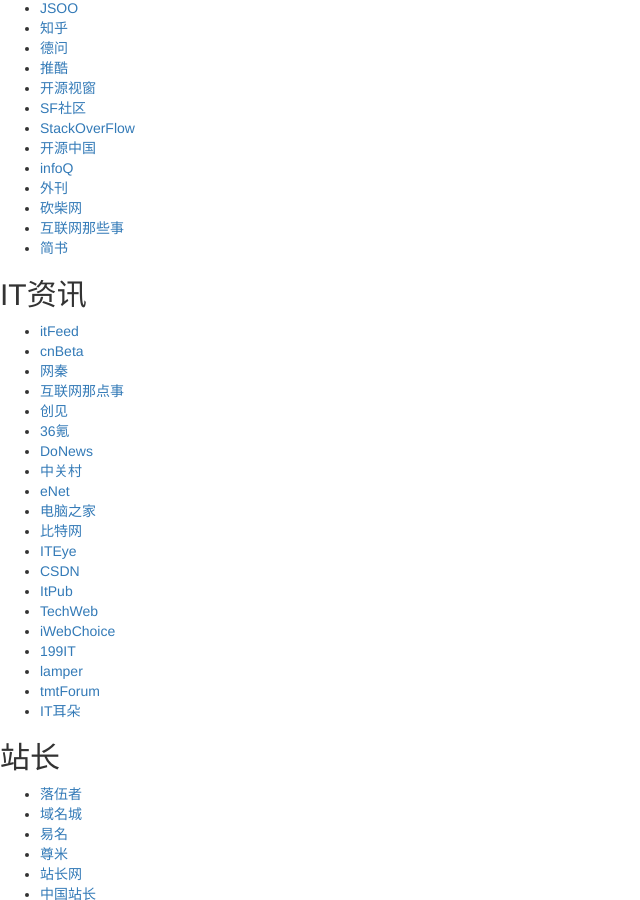
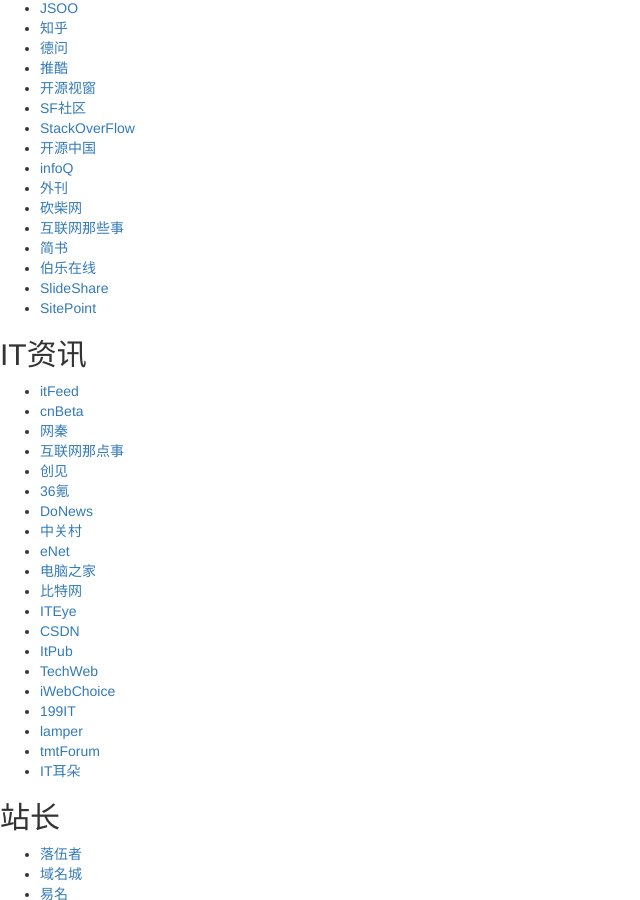
Before and after one commit to wkylin/wkylin.github.com, a Jekyll site: the page built from homelink.html, in a window 1280 px wide and 900 px high, scrolled down 3572 px. Shown: the whole window, without its empty margins (0-640 px from the left). Built offline with Jekyll 4.4.1, drawn with Linux system fonts in a browser that asks for light colours; nearby versions of some CDN libraries; library files that are not in the unit come from our copies; comment, search, counter and statistics services are not loaded.

Commit message:
SlideShare

```diff
--- a/_includes/JB/aside
+++ b/_includes/JB/aside
@@ -35,6 +35,7 @@
         <li><a href="https://facebook.github.io/react-native/" target="_blank" >React Native</a>
         <li><a href="http://browserify.org/" target="_blank" >Browserify</a>
         <li><a href="https://semver.org/" target="_blank" >Semver</a>
+        <li><a href="https://www.meteor.com/" target="_blank" >meteor</a>
     </ul>
 </div>
 
--- a/homelink.html
+++ b/homelink.html
@@ -172,6 +172,9 @@
     <li class="ui-list-item"><a href="http://www.ikanchai.com/" target="_blank">砍柴网</a></li>
     <li class="ui-list-item"><a href="http://www.yixieshi.com/" target="_blank">互联网那些事</a></li>
     <li class="ui-list-item"><a href="http://jianshu.io" target="_blank">简书</a></li>
+    <li class="ui-list-item"><a href="http://blog.jobbole.com/" target="_blank">伯乐在线</a></li>
+    <li class="ui-list-item"><a href="http://www.slideshare.net/" target="_blank">SlideShare</a></li>
+    <li class="ui-list-item"><a href="http://www.sitepoint.com/" target="_blank">SitePoint</a></li>
 </ul>
 <div class="ui-title fn-clear">
     <h2>IT资讯</h2>
```
